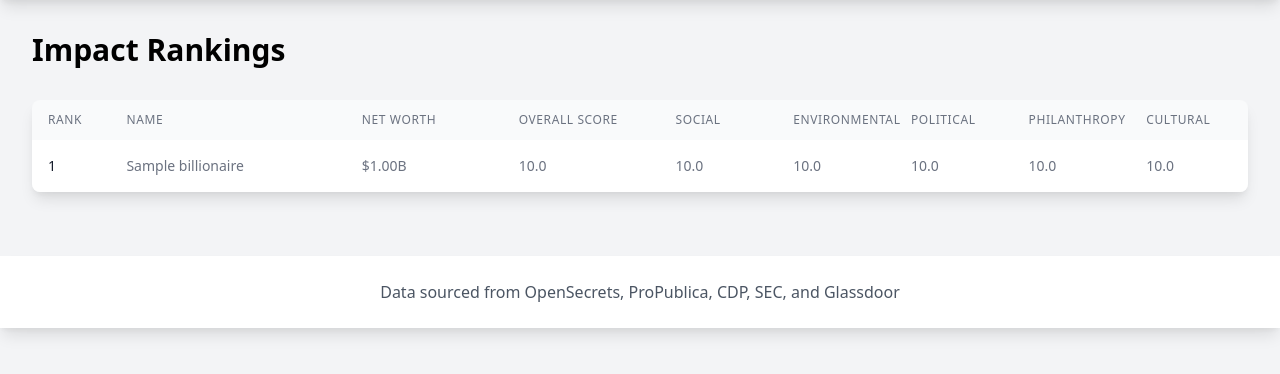
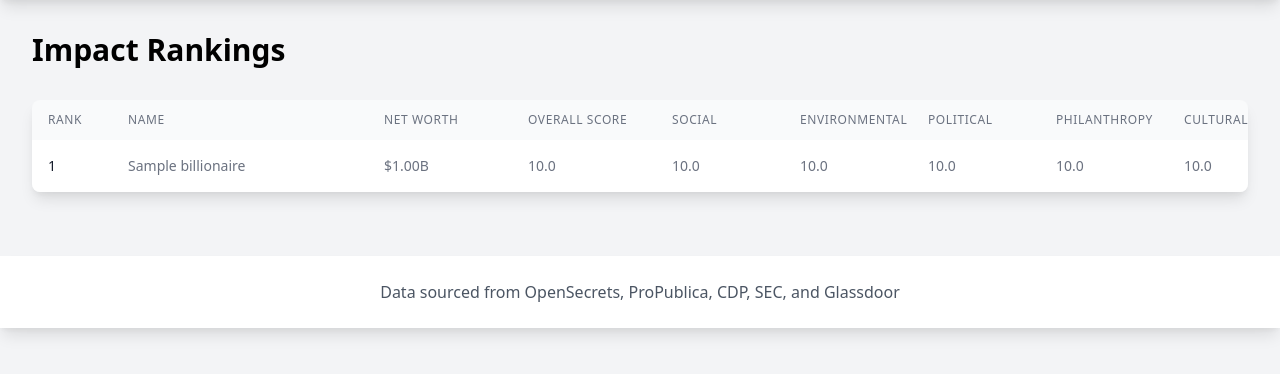
Before and after one commit to jfypk/billionaire-index, a FastAPI app: page / in a window 1280 px wide. Shown: the part 60-434 px from the top of the page. Run offline with FastAPI, Linux system fonts and the light colour scheme; tables that the repository leaves empty hold one stand-in row (values such as "Sample post").

Commit message:
Adjust column widths in rankings table for improved readability.
Replit-Commit-Author: Agent
Replit-Commit-Session-Id: a1d3be66-1560-4de7-b409-f2b43ec653c7
Replit-Commit-Screenshot-Url: https://storage.googleapis.com/screenshot-production-us-central1/de2651d0-7765-4109-b01a-72bcc30eeef7/f592b2c1-38ed-4e5f-9ecc-7d9e1019c093.jpg

```diff
--- a/templates/rankings.html
+++ b/templates/rankings.html
@@ -10,9 +10,9 @@
         <table class="w-full table-fixed">
             <thead class="bg-gray-50">
                 <tr>
-                    <th class="w-16 px-4 py-3 text-left text-xs font-medium text-gray-500 uppercase tracking-wider whitespace-nowrap">Rank</th>
-                    <th class="w-48 px-4 py-3 text-left text-xs font-medium text-gray-500 uppercase tracking-wider whitespace-nowrap">Name</th>
-                    <th class="w-32 px-4 py-3 text-left text-xs font-medium text-gray-500 uppercase tracking-wider whitespace-nowrap">
+                    <th class="w-20 px-4 py-3 text-left text-xs font-medium text-gray-500 uppercase tracking-wider whitespace-nowrap">Rank</th>
+                    <th class="w-64 px-4 py-3 text-left text-xs font-medium text-gray-500 uppercase tracking-wider whitespace-nowrap">Name</th>
+                    <th class="w-36 px-4 py-3 text-left text-xs font-medium text-gray-500 uppercase tracking-wider whitespace-nowrap">
                         <div class="group relative inline-block">
                             Net Worth
                             <div class="opacity-0 group-hover:opacity-100 transition duration-300 bg-black text-white text-xs rounded-lg py-2 px-3 absolute z-10 top-full left-1/2 transform -translate-x-1/2 mt-2 min-w-[200px]">
@@ -20,7 +20,7 @@
                             </div>
                         </div>
                     </th>
-                    <th class="w-32 px-4 py-3 text-left text-xs font-medium text-gray-500 uppercase tracking-wider whitespace-nowrap">
+                    <th class="w-36 px-4 py-3 text-left text-xs font-medium text-gray-500 uppercase tracking-wider whitespace-nowrap">
                         <div class="group relative inline-block">
                             Overall Score
                             <div class="opacity-0 group-hover:opacity-100 transition duration-300 bg-black text-white text-xs rounded-lg py-2 px-3 absolute z-10 top-full left-1/2 transform -translate-x-1/2 mt-2 min-w-[200px]">
@@ -28,7 +28,7 @@
                             </div>
                         </div>
                     </th>
-                    <th class="w-24 px-4 py-3 text-left text-xs font-medium text-gray-500 uppercase tracking-wider whitespace-nowrap">
+                    <th class="w-32 px-4 py-3 text-left text-xs font-medium text-gray-500 uppercase tracking-wider whitespace-nowrap">
                         <div class="group relative inline-block">
                             Social
                             <div class="opacity-0 group-hover:opacity-100 transition duration-300 bg-black text-white text-xs rounded-lg py-2 px-3 absolute z-10 top-full left-1/2 transform -translate-x-1/2 mt-2 min-w-[200px]">
@@ -36,7 +36,7 @@
                             </div>
                         </div>
                     </th>
-                    <th class="w-24 px-4 py-3 text-left text-xs font-medium text-gray-500 uppercase tracking-wider whitespace-nowrap">
+                    <th class="w-32 px-4 py-3 text-left text-xs font-medium text-gray-500 uppercase tracking-wider whitespace-nowrap">
                         <div class="group relative inline-block">
                             Environmental
                             <div class="opacity-0 group-hover:opacity-100 transition duration-300 bg-black text-white text-xs rounded-lg py-2 px-3 absolute z-10 top-full left-1/2 transform -translate-x-1/2 mt-2 min-w-[200px]">
@@ -44,7 +44,7 @@
                             </div>
                         </div>
                     </th>
-                    <th class="w-24 px-4 py-3 text-left text-xs font-medium text-gray-500 uppercase tracking-wider whitespace-nowrap">
+                    <th class="w-32 px-4 py-3 text-left text-xs font-medium text-gray-500 uppercase tracking-wider whitespace-nowrap">
                         <div class="group relative inline-block">
                             Political
                             <div class="opacity-0 group-hover:opacity-100 transition duration-300 bg-black text-white text-xs rounded-lg py-2 px-3 absolute z-10 top-full left-1/2 transform -translate-x-1/2 mt-2 min-w-[200px]">
@@ -52,7 +52,7 @@
                             </div>
                         </div>
                     </th>
-                    <th class="w-24 px-4 py-3 text-left text-xs font-medium text-gray-500 uppercase tracking-wider whitespace-nowrap">
+                    <th class="w-32 px-4 py-3 text-left text-xs font-medium text-gray-500 uppercase tracking-wider whitespace-nowrap">
                         <div class="group relative inline-block">
                             Philanthropy
                             <div class="opacity-0 group-hover:opacity-100 transition duration-300 bg-black text-white text-xs rounded-lg py-2 px-3 absolute z-10 top-full left-1/2 transform -translate-x-1/2 mt-2 min-w-[200px]">
@@ -60,7 +60,7 @@
                             </div>
                         </div>
                     </th>
-                    <th class="w-24 px-4 py-3 text-left text-xs font-medium text-gray-500 uppercase tracking-wider whitespace-nowrap">
+                    <th class="w-32 px-4 py-3 text-left text-xs font-medium text-gray-500 uppercase tracking-wider whitespace-nowrap">
                         <div class="group relative inline-block">
                             Cultural
                             <div class="opacity-0 group-hover:opacity-100 transition duration-300 bg-black text-white text-xs rounded-lg py-2 px-3 absolute z-10 top-full left-1/2 transform -translate-x-1/2 mt-2 min-w-[200px]">
```
